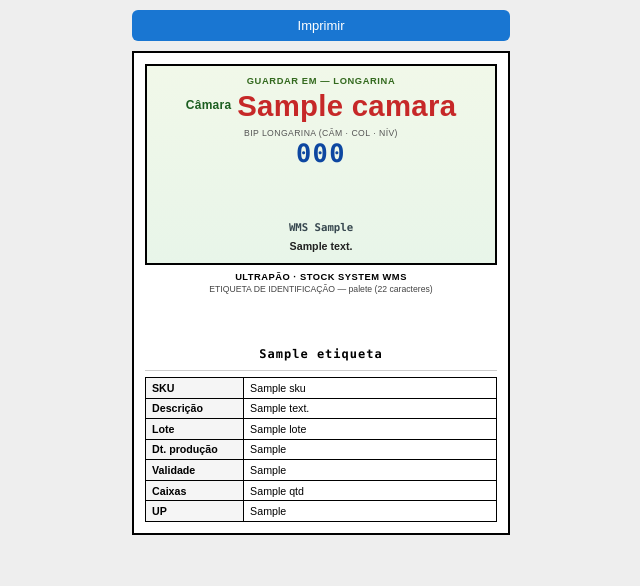
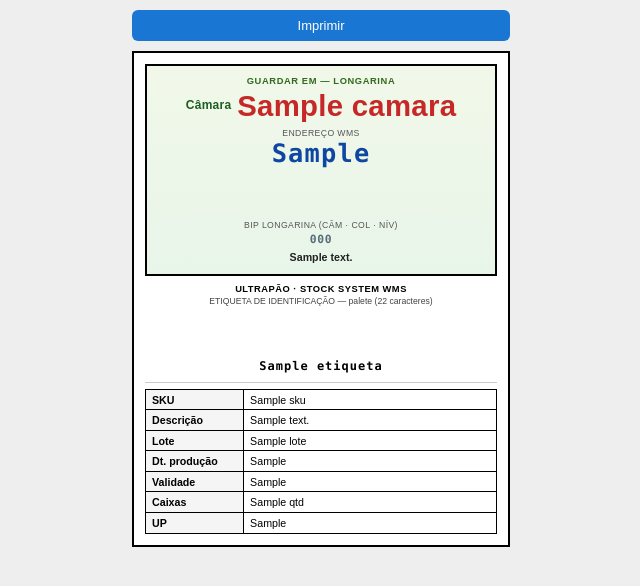
Before and after one commit to eldertenorio-max/Doca-Livre-WMS-PRO, a Flask app: template templates/wms/etiqueta_palete.html in a window 1280 px wide. Shown: the top 586 px of the page, without its empty margins (319-959 px from the left). Run offline with Flask 3, Linux system fonts and the light colour scheme; the visitor is signed in with stand-in values (Sample User, id 1); the template is opened without the code that fills it: most values are stand-ins (such as "Sample title", 1, 10 or a date in 2020); some libraries are stand-ins or nearby versions.

Commit message:
style: codigo WMS acima do barcode na etiqueta de palete
Co-authored-by: Cursor <cursoragent@cursor.com>

```diff
--- a/templates/wms/etiqueta_palete.html
+++ b/templates/wms/etiqueta_palete.html
@@ -71,29 +71,31 @@
   }
   .destino .end-bc {
     display: block;
+    font-size: 8.5pt;
+    font-weight: 600;
+    font-family: Consolas, monospace;
+    letter-spacing: 0.6px;
+    line-height: 1.1;
+    margin: 0.8mm 0 0;
+    color: #546e7a;
+  }
+  .destino .end-wms {
+    display: block;
     font-size: 19pt;
     font-weight: bold;
     font-family: Consolas, monospace;
-    letter-spacing: 1.5px;
+    letter-spacing: 1.2px;
     line-height: 1.1;
-    margin: 0.5mm 0;
+    margin: 0.5mm 0 1mm;
     color: #0d47a1;
   }
   .destino .bc-wrap-end {
     text-align: center;
-    margin: 1mm 0 0.5mm;
+    margin: 0 0 0.5mm;
   }
   .destino .bc-wrap-end svg {
     width: 90%;
     height: 11mm;
-  }
-  .destino .end-wms {
-    display: block;
-    font-size: 8pt;
-    font-family: Consolas, monospace;
-    font-weight: bold;
-    color: #37474f;
-    margin-top: 1mm;
   }
   .destino .end-txt {
     display: block;
@@ -167,20 +169,23 @@
   <button type="button" onclick="window.print()">Imprimir</button>
 </div>
 <div class="etq">
-  {% if endereco_barcode or destino %}
+  {% if endereco_barcode or destino or codigo_wms %}
   <div class="destino">
     <strong>Guardar em — longarina</strong>
     {% if camara %}
     <div class="camara-badge">Câmara <span>{{ camara }}</span></div>
     {% endif %}
-    <span class="end-bc-label">Bip longarina (Câm · Col · Nív)</span>
-    <span class="end-bc">{{ endereco_barcode or destino }}</span>
-    {% if endereco_barcode %}
+    <span class="end-bc-label">Endereço WMS</span>
+    {% if codigo_wms %}<span class="end-wms">{{ codigo_wms }}</span>{% endif %}
+    {% if codigo_wms or endereco_barcode %}
     <div class="bc-wrap-end">
-      <svg id="bc-endereco" data-code="{{ endereco_barcode }}"></svg>
+      <svg id="bc-endereco" data-code="{{ codigo_wms or endereco_barcode }}"></svg>
     </div>
     {% endif %}
-    {% if codigo_wms %}<span class="end-wms">WMS {{ codigo_wms }}</span>{% endif %}
+    {% if endereco_barcode and (not codigo_wms or endereco_barcode != codigo_wms) %}
+    <span class="end-bc-label" style="margin-top:0.8mm;">Bip longarina (Câm · Col · Nív)</span>
+    <span class="end-bc">{{ endereco_barcode }}</span>
+    {% endif %}
     {% if endereco_texto %}
     <span class="end-txt">{{ endereco_texto }}</span>
     {% elif camara and rua and coluna and nivel %}
```
